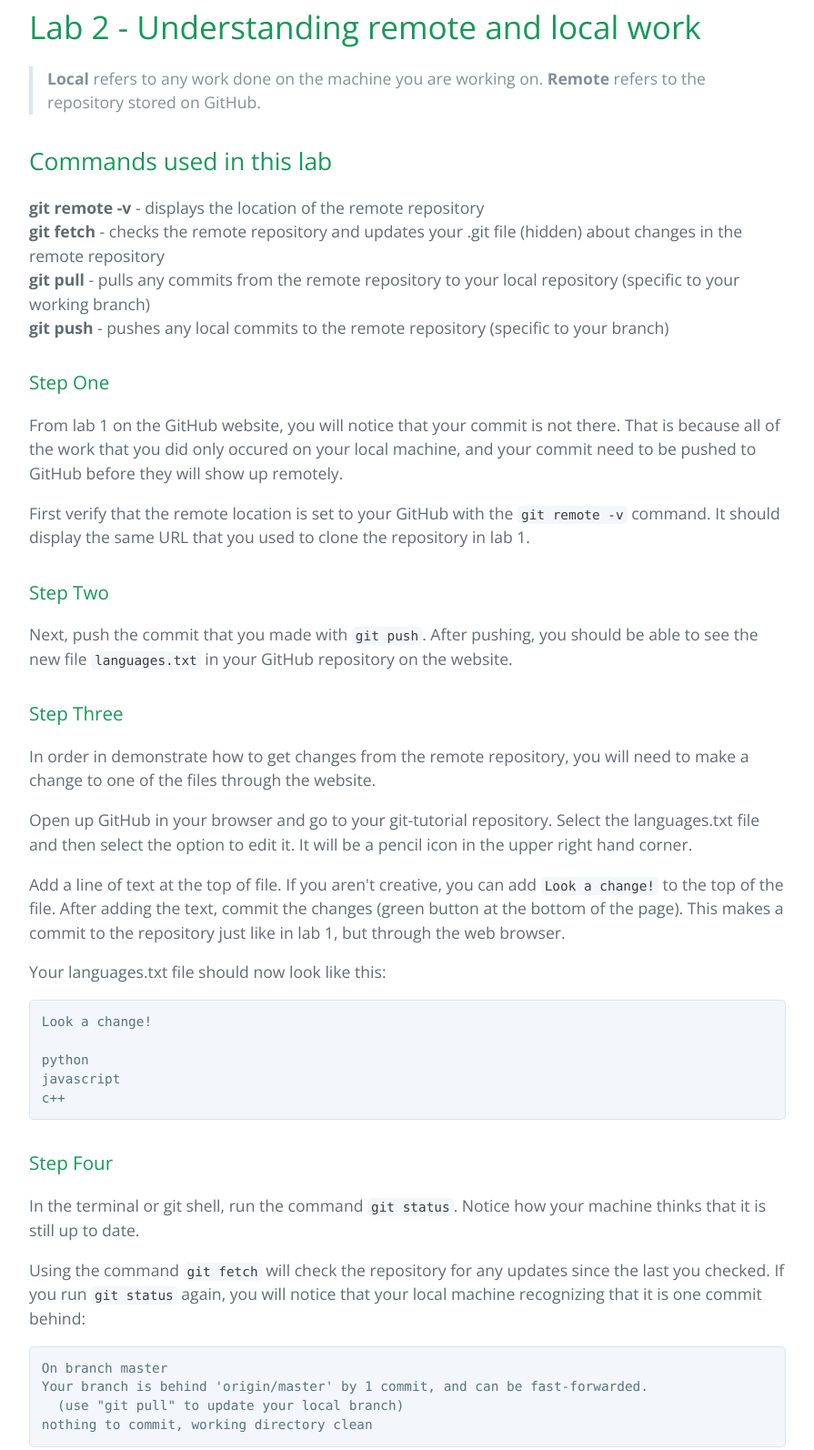
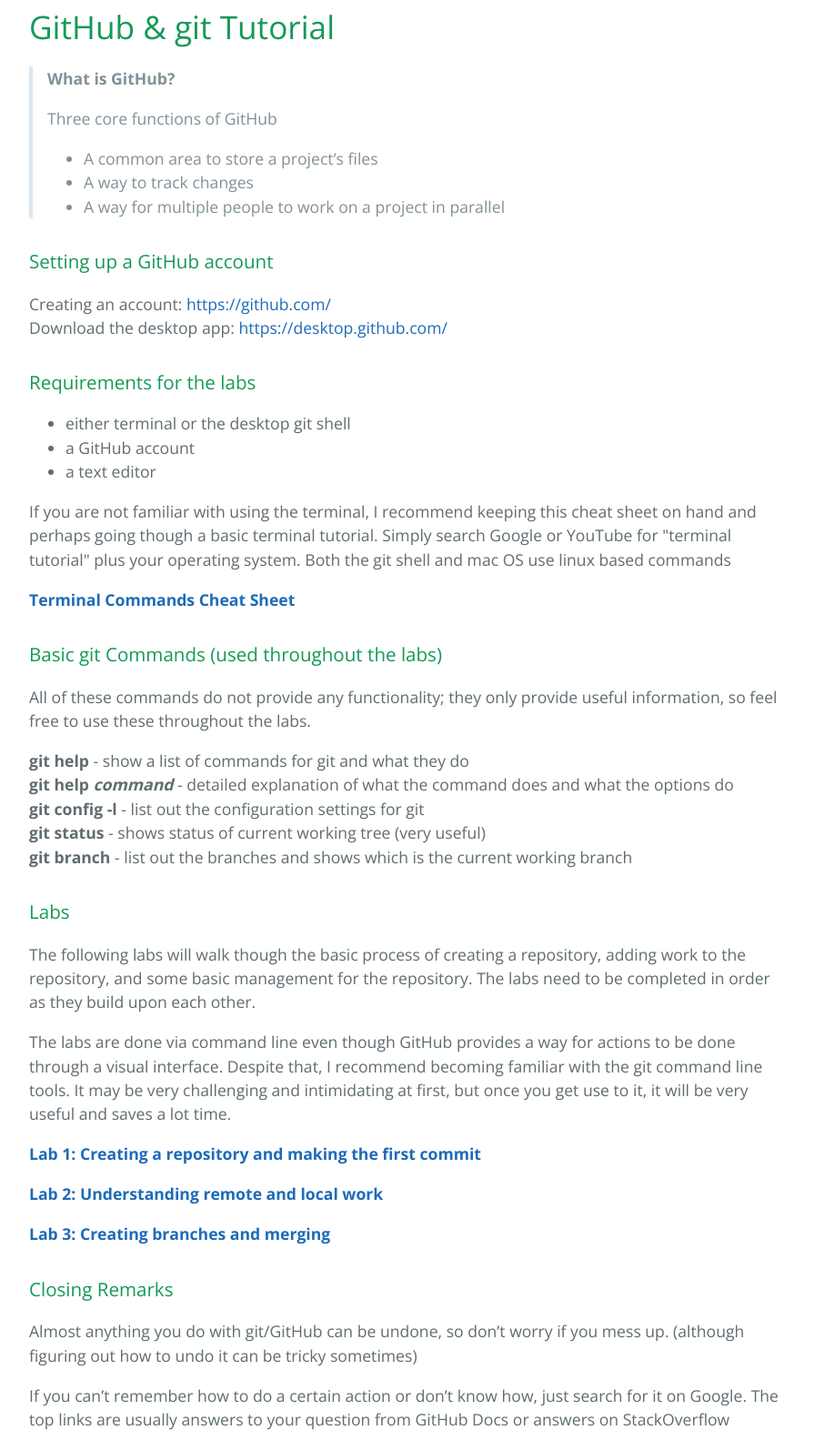
Before and after one commit to davidjcastner/git-tutorial, a plain HTML site: page index.html in a window 1280 px wide. Shown: the part 412-2006 px from the top of the page at 91% size, without its empty margins (192-1087 px from the left). Drawn offline with nearby package versions, Linux system fonts and the light colour scheme.

```diff
--- a/index.html
+++ b/index.html
@@ -20,79 +20,74 @@
 
     <section class="main-content">
       <h1>
-<a id="lab-2---understanding-remote-and-local-work" class="anchor" href="#lab-2---understanding-remote-and-local-work" aria-hidden="true"><span aria-hidden="true" class="octicon octicon-link"></span></a>Lab 2 - Understanding remote and local work</h1>
+<a id="github--git-tutorial" class="anchor" href="#github--git-tutorial" aria-hidden="true"><span aria-hidden="true" class="octicon octicon-link"></span></a>GitHub &amp; git Tutorial</h1>
 
 <blockquote>
-<p><strong>Local</strong> refers to any work done on the machine you are working on.
-<strong>Remote</strong> refers to the repository stored on GitHub.</p>
+<p><strong>What is GitHub?</strong></p>
+
+<p>Three core functions of GitHub</p>
+
+<ul>
+<li>A common area to store a project’s files</li>
+<li>A way to track changes</li>
+<li>A way for multiple people to work on a project in parallel</li>
+</ul>
 </blockquote>
 
-<h2>
-<a id="commands-used-in-this-lab" class="anchor" href="#commands-used-in-this-lab" aria-hidden="true"><span aria-hidden="true" class="octicon octicon-link"></span></a>Commands used in this lab</h2>
+<h3>
+<a id="setting-up-a-github-account" class="anchor" href="#setting-up-a-github-account" aria-hidden="true"><span aria-hidden="true" class="octicon octicon-link"></span></a>Setting up a GitHub account</h3>
 
-<p><strong>git remote -v</strong> - displays the location of the remote repository<br>
-<strong>git fetch</strong> - checks the remote repository and updates your .git file (hidden) about changes in the remote repository<br>
-<strong>git pull</strong> - pulls any commits from the remote repository to your local repository (specific to your working branch)<br>
-<strong>git push</strong> - pushes any local commits to the remote repository (specific to your branch)</p>
+<p>Creating an account: <a href="https://github.com/">https://github.com/</a><br>
+Download the desktop app: <a href="https://desktop.github.com/">https://desktop.github.com/</a></p>
 
 <h3>
-<a id="step-one" class="anchor" href="#step-one" aria-hidden="true"><span aria-hidden="true" class="octicon octicon-link"></span></a>Step One</h3>
+<a id="requirements-for-the-labs" class="anchor" href="#requirements-for-the-labs" aria-hidden="true"><span aria-hidden="true" class="octicon octicon-link"></span></a>Requirements for the labs</h3>
 
-<p>From lab 1 on the GitHub website, you will notice that your commit is not there. That is because all of the work that you did only occured on your local machine, and your commit need to be pushed to GitHub before they will show up remotely.</p>
+<ul>
+<li>either terminal or the desktop git shell</li>
+<li>a GitHub account</li>
+<li>a text editor</li>
+</ul>
 
-<p>First verify that the remote location is set to your GitHub with the <code>git remote -v</code> command. It should display the same URL that you used to clone the repository in lab 1.</p>
+<p>If you are not familiar with using the terminal, I recommend keeping this cheat sheet on hand and perhaps going though a basic terminal tutorial. Simply search Google or YouTube for "terminal tutorial" plus your operating system. Both the git shell and mac OS use linux based commands</p>
+
+<p><strong><a href="https://gist.github.com/LeCoupa/122b12050f5fb267e75f">Terminal Commands Cheat Sheet</a></strong></p>
 
 <h3>
-<a id="step-two" class="anchor" href="#step-two" aria-hidden="true"><span aria-hidden="true" class="octicon octicon-link"></span></a>Step Two</h3>
+<a id="basic-git-commands-used-throughout-the-labs" class="anchor" href="#basic-git-commands-used-throughout-the-labs" aria-hidden="true"><span aria-hidden="true" class="octicon octicon-link"></span></a>Basic git Commands (used throughout the labs)</h3>
 
-<p>Next, push the commit that you made with <code>git push</code>. After pushing, you should be able to see the new file <code>languages.txt</code> in your GitHub repository on the website.</p>
+<p>All of these commands do not provide any functionality; they only provide useful information, so feel free to use these throughout the labs.</p>
+
+<p><strong>git help</strong> - show a list of commands for git and what they do<br>
+<strong>git help <em>command</em></strong> - detailed explanation of what the command does and what the options do<br>
+<strong>git config -l</strong> - list out the configuration settings for git<br>
+<strong>git status</strong> - shows status of current working tree (very useful)<br>
+<strong>git branch</strong> - list out the branches and shows which is the current working branch</p>
 
 <h3>
-<a id="step-three" class="anchor" href="#step-three" aria-hidden="true"><span aria-hidden="true" class="octicon octicon-link"></span></a>Step Three</h3>
+<a id="labs" class="anchor" href="#labs" aria-hidden="true"><span aria-hidden="true" class="octicon octicon-link"></span></a>Labs</h3>
 
-<p>In order in demonstrate how to get changes from the remote repository, you will need to make a change to one of the files through the website.</p>
+<p>The following labs will walk though the basic process of creating a repository, adding work to the repository, and some basic management for the repository. The labs need to be completed in order as they build upon each other.</p>
 
-<p>Open up GitHub in your browser and go to your git-tutorial repository. Select the languages.txt file and then select the option to edit it. It will be a pencil icon in the upper right hand corner.</p>
+<p>The labs are done via command line even though GitHub provides a way for actions to be done through a visual interface. Despite that, I recommend becoming familiar with the git command line tools. It may be very challenging and intimidating at first, but once you get use to it, it will be very useful and saves a lot time.</p>
 
-<p>Add a line of text at the top of file. If you aren't creative, you can add <code>Look a change!</code> to the top of the file. After adding the text, commit the changes (green button at the bottom of the page). This makes a commit to the repository just like in lab 1, but through the web browser.</p>
+<p><strong><a href="Lab1.md">Lab 1: Creating a repository and making the first commit</a></strong></p>
 
-<p>Your languages.txt file should now look like this:</p>
+<p><strong><a href="Lab2.md">Lab 2: Understanding remote and local work</a></strong></p>
 
-<pre><code>Look a change!
-
-python
-javascript
-c++
-</code></pre>
+<p><strong><a href="Lab3.md">Lab 3: Creating branches and merging</a></strong></p>
 
 <h3>
-<a id="step-four" class="anchor" href="#step-four" aria-hidden="true"><span aria-hidden="true" class="octicon octicon-link"></span></a>Step Four</h3>
+<a id="closing-remarks" class="anchor" href="#closing-remarks" aria-hidden="true"><span aria-hidden="true" class="octicon octicon-link"></span></a>Closing Remarks</h3>
 
-<p>In the terminal or git shell, run the command <code>git status</code>. Notice how your machine thinks that it is still up to date.</p>
+<p>Almost anything you do with git/GitHub can be undone, so don’t worry if you mess up. (although figuring out how to undo it can be tricky sometimes)</p>
 
-<p>Using the command <code>git fetch</code> will check the repository for any updates since the last you checked. If you run <code>git status</code> again, you will notice that your local machine recognizing that it is one commit behind:</p>
-
-<pre><code>On branch master
-Your branch is behind 'origin/master' by 1 commit, and can be fast-forwarded.
-  (use "git pull" to update your local branch)
-nothing to commit, working directory clean
-</code></pre>
+<p>If you can’t remember how to do a certain action or don’t know how, just search for it on Google. The top links are usually answers to your question from GitHub Docs or answers on StackOverflow</p>
 
 <h3>
-<a id="step-five" class="anchor" href="#step-five" aria-hidden="true"><span aria-hidden="true" class="octicon octicon-link"></span></a>Step Five</h3>
+<a id="issues-with-the-labs" class="anchor" href="#issues-with-the-labs" aria-hidden="true"><span aria-hidden="true" class="octicon octicon-link"></span></a>Issues with the labs</h3>
 
-<p>In order to get the changes from the remote repository onto your local machine, run the command <code>git pull</code>.</p>
-
-<p>If you open up <code>languages.txt</code> in your text editor, you should see the line of text that you added.</p>
-
-<p>The pull command actually did a merge as part of the process which will be covered in the next lab.</p>
-
-<p><strong>Lab 2 complete: Congratulations you were able to push and pull commits!</strong></p>
-
-<p>Next lab:
-<strong><a href="Lab3.md">Lab 3: Creating branches and merging</a></strong></p>
-
-<p><a href="https://github.com/davidjcastner/git-tutorial">Return to main page</a></p>
+<p>If you experience issues with the labs feel free to post the issues in the issues section of this repository on GitHub, and I will try to help you when I get some time.</p>
 
       <footer class="site-footer">
         <span class="site-footer-owner"><a href="https://github.com/davidjcastner/git-tutorial">Git-tutorial</a> is maintained by <a href="https://github.com/davidjcastner">davidjcastner</a>.</span>
```
Also changed, not shown: params.json (+1 -1 lines).
